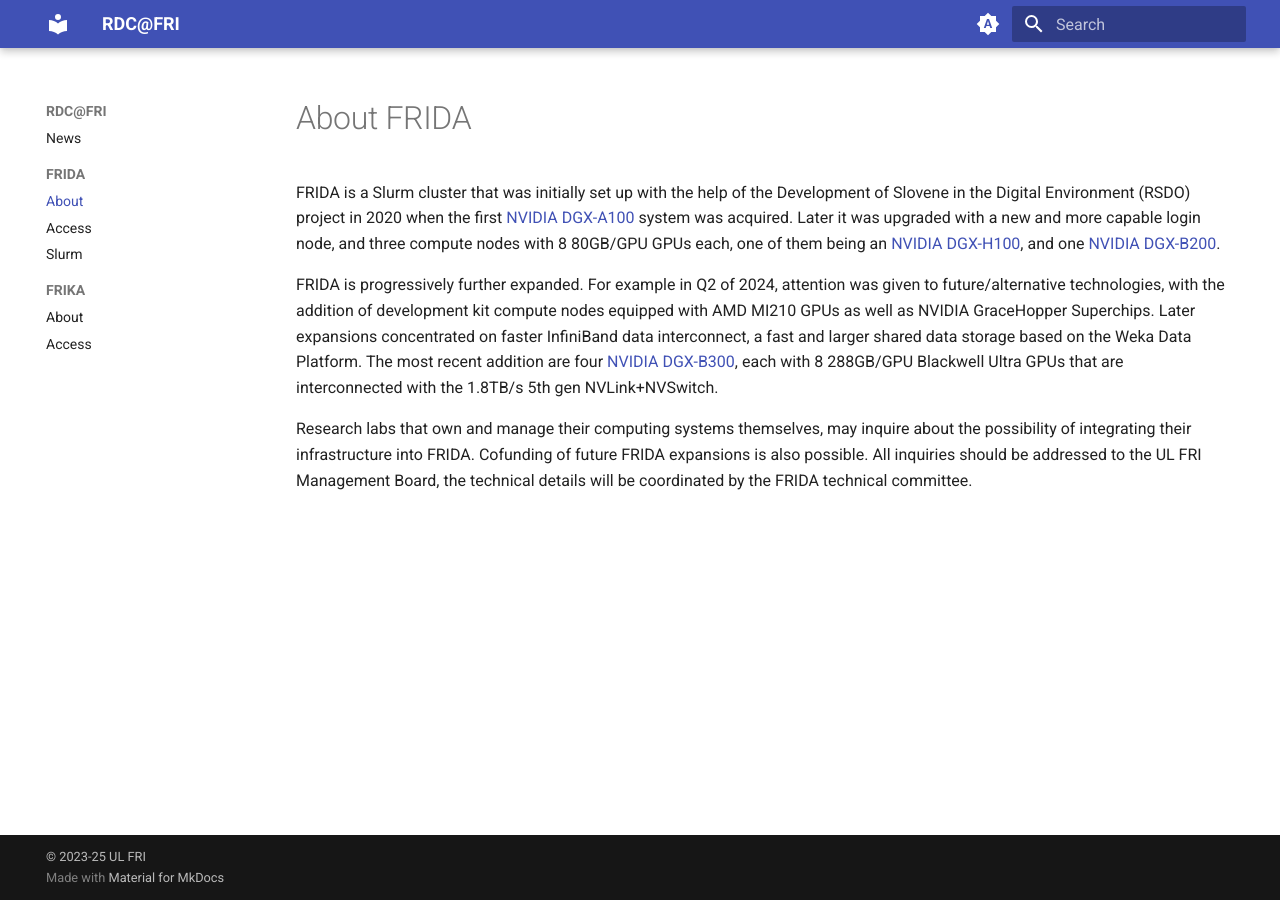
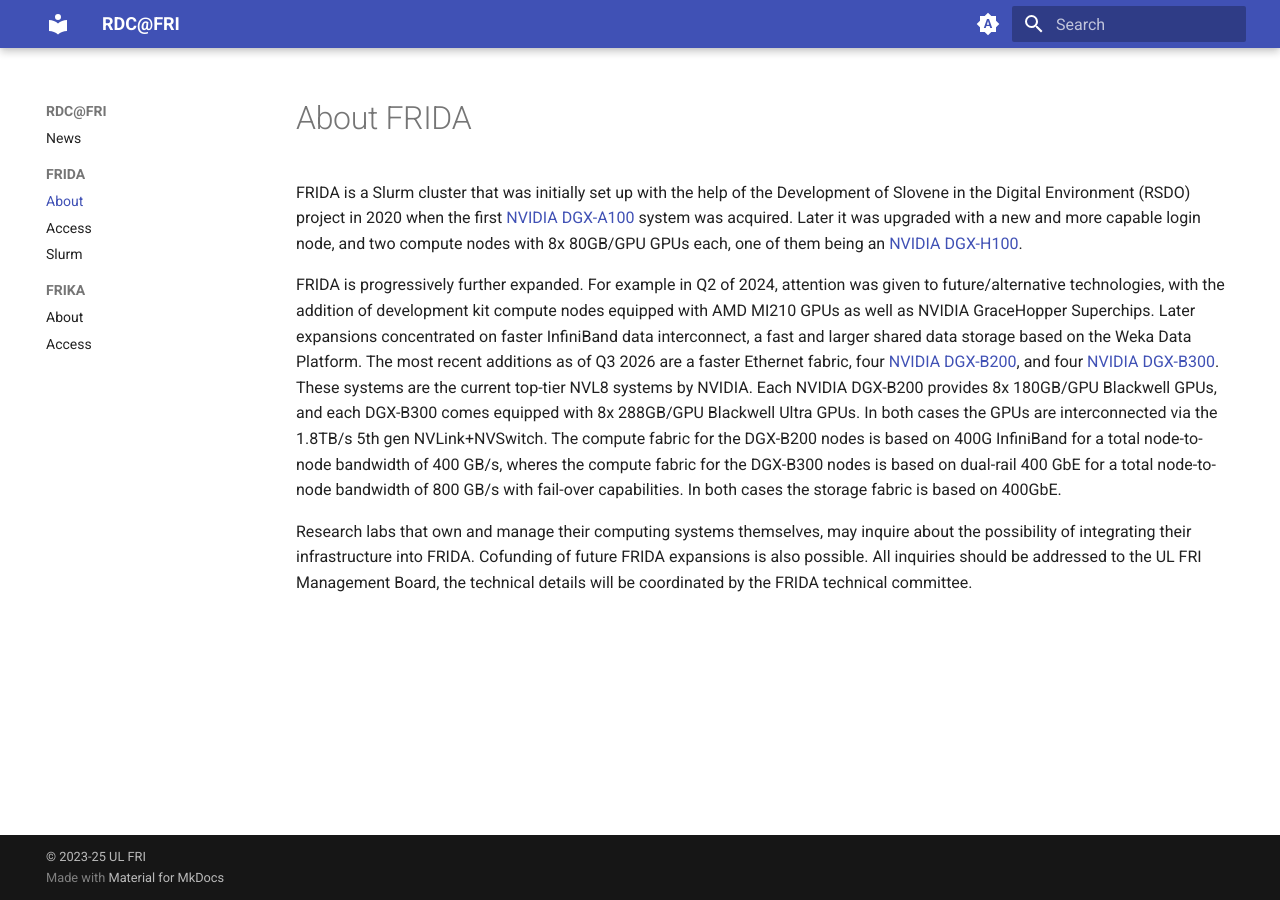
Before and after one commit to UL-FRI/docs.rdc.si, an MkDocs documentation site: the page built from docs/FRIDA/about.md, in a window 1280 px wide. Built offline with MkDocs 1.6.1 and Material for MkDocs 9.7.7, drawn with Linux system fonts in a browser that asks for light colours; a script that is not in the unit is left out.

Commit message:
update: add B200 nodes & FRIDA live into timeline
Signed-off-by: Iztok Lebar Bajec <ilb@fri.uni-lj.si>

```diff
--- a/docs/FRIDA/about.md
+++ b/docs/FRIDA/about.md
@@ -1,7 +1,7 @@
 # About FRIDA
 
-FRIDA is a Slurm cluster that was initially set up with the help of the Development of Slovene in the Digital Environment (RSDO) project in 2020 when the first [NVIDIA DGX-A100](https://docs.nvidia.com/dgx/dgxa100-user-guide/) system was acquired. Later it was upgraded with a new and more capable login node, and three compute nodes with 8 80GB/GPU GPUs each, one of them being an [NVIDIA DGX-H100](https://docs.nvidia.com/dgx/dgxh100-user-guide/), and one [NVIDIA DGX-B200](https://docs.nvidia.com/dgx/dgxb200-user-guide/).
+FRIDA is a Slurm cluster that was initially set up with the help of the Development of Slovene in the Digital Environment (RSDO) project in 2020 when the first [NVIDIA DGX-A100](https://docs.nvidia.com/dgx/dgxa100-user-guide/) system was acquired. Later it was upgraded with a new and more capable login node, and two compute nodes with 8x 80GB/GPU GPUs each, one of them being an [NVIDIA DGX-H100](https://docs.nvidia.com/dgx/dgxh100-user-guide/).
 
-FRIDA is progressively further expanded. For example in Q2 of 2024, attention was given to future/alternative technologies, with the addition of development kit compute nodes equipped with AMD MI210 GPUs as well as NVIDIA GraceHopper Superchips. Later expansions concentrated on faster InfiniBand data interconnect, a fast and larger shared data storage based on the Weka Data Platform. The most recent addition are four [NVIDIA DGX-B300](https://docs.nvidia.com/dgx/dgxb300-user-guide/), each with 8 288GB/GPU Blackwell Ultra GPUs that are interconnected with the 1.8TB/s 5th gen NVLink+NVSwitch.
+FRIDA is progressively further expanded. For example in Q2 of 2024, attention was given to future/alternative technologies, with the addition of development kit compute nodes equipped with AMD MI210 GPUs as well as NVIDIA GraceHopper Superchips. Later expansions concentrated on faster InfiniBand data interconnect, a fast and larger shared data storage based on the Weka Data Platform. The most recent additions as of Q3 2026 are a faster Ethernet fabric, four [NVIDIA DGX-B200](https://docs.nvidia.com/dgx/dgxb200-user-guide/), and four [NVIDIA DGX-B300](https://docs.nvidia.com/dgx/dgxb300-user-guide/). These systems are the current top-tier NVL8 systems by NVIDIA. Each NVIDIA DGX-B200 provides 8x 180GB/GPU Blackwell GPUs, and each DGX-B300 comes equipped with 8x 288GB/GPU Blackwell Ultra GPUs. In both cases the GPUs are interconnected via the 1.8TB/s 5th gen NVLink+NVSwitch. The compute fabric for the DGX-B200 nodes is based on 400G InfiniBand for a total node-to-node bandwidth of 400 GB/s, wheres the compute fabric for the DGX-B300 nodes is based on dual-rail 400 GbE for a total node-to-node bandwidth of 800 GB/s with fail-over capabilities. In both cases the storage fabric is based on 400GbE.
 
 Research labs that own and manage their computing systems themselves, may inquire about the possibility of integrating their infrastructure into FRIDA. Cofunding of future FRIDA expansions is also possible. All inquiries should be addressed to the UL FRI Management Board, the technical details will be coordinated by the FRIDA technical committee.
--- a/docs/timeline.json
+++ b/docs/timeline.json
@@ -1,4 +1,9 @@
 [
+  {
+    "title": "FRIDA goes live",
+    "icon": ":octicons-rocket-16:",
+    "sub_title": "2026-M6"
+  },
   {
     "title": "Delivery of upgrade components, on-site integration & preflight testing",
     "icon": ":material-train-car-container:",
```
Also changed, not shown: docs/FRIDA/slurm.md (+3 -3 lines).
